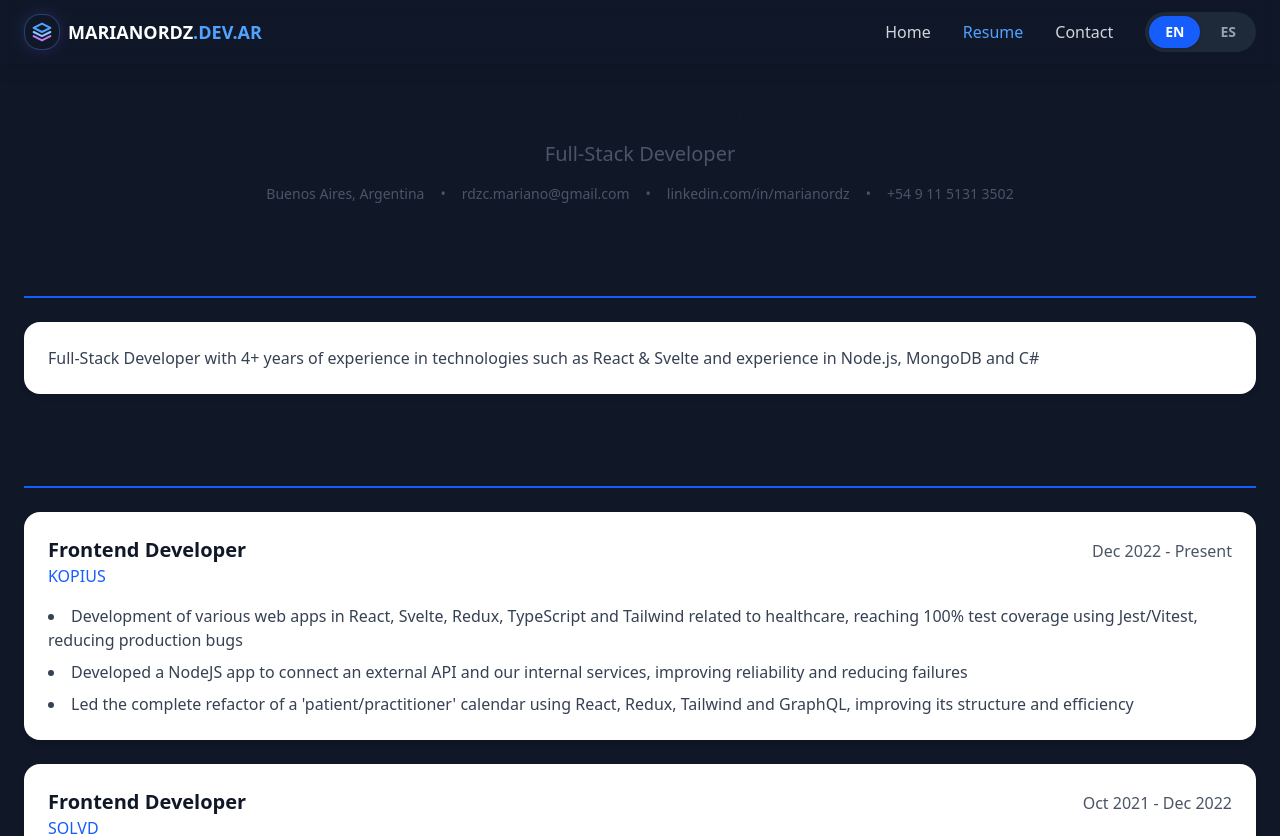
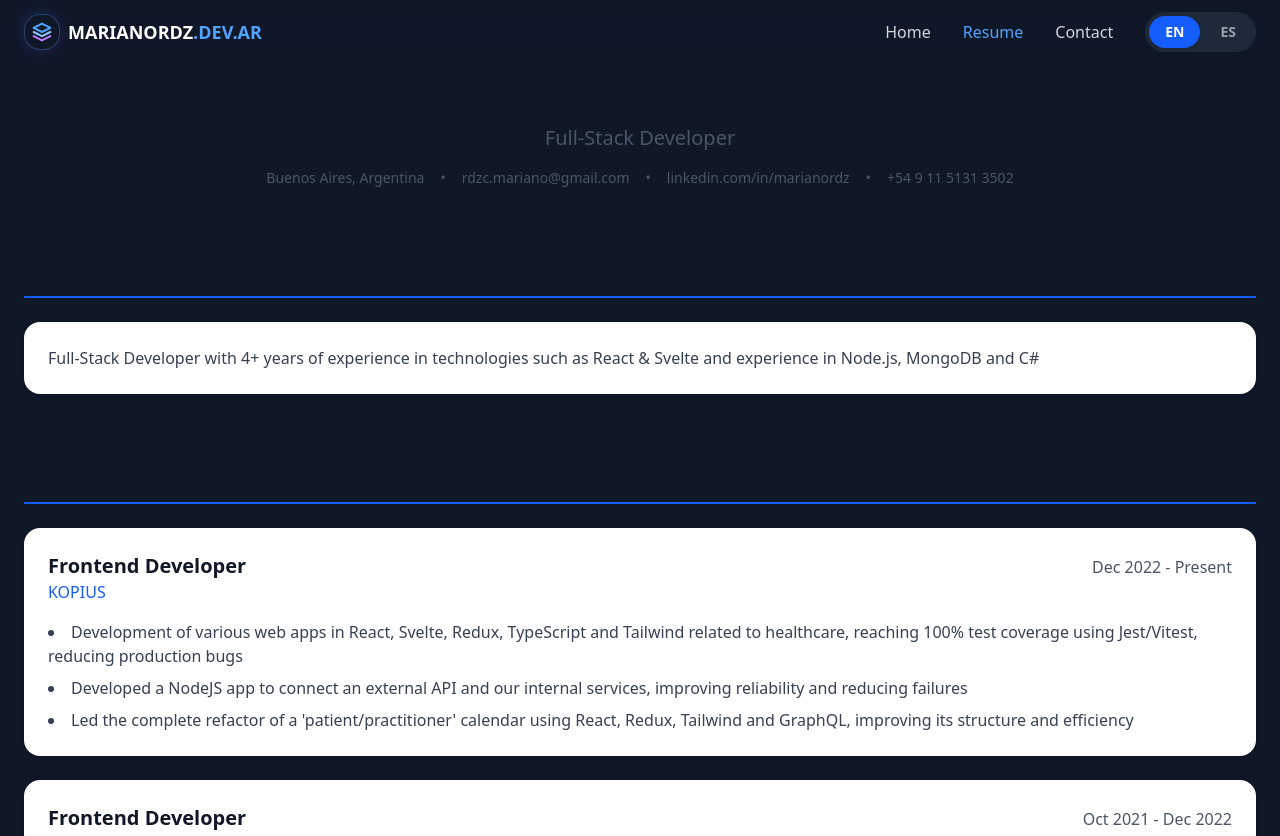
Before and after one commit to MarianoRDZ/website-react, a React (Vite) app: page /cv in a window 1280 px wide. Shown: the top 836 px of the page. Built offline with nearby package versions, Linux system fonts and the light colour scheme.

Commit message:
style(cv): add consistent spacing and card styles

```diff
--- a/src/pages/CV.jsx
+++ b/src/pages/CV.jsx
@@ -40,7 +40,7 @@ const CV = () => {
   const jobKeys = ['kopius', 'solvd', 'endava', 'mercadolibre', 'intive', 'accenture'];
 
   return (
-    <div className="mx-auto max-w-7xl space-y-12 px-6 py-8">
+    <div className="mx-auto max-w-7xl space-y-12 px-6 py-4">
       <header className="mb-12 text-center">
         <h1 className="mb-2 text-3xl font-bold text-gray-900 dark:text-white">
           {personalInfo.name}
@@ -69,7 +69,7 @@ const CV = () => {
         </div>
       </header>
 
-      <section>
+      <section className="py-4">
         <h2 className="mb-6 border-b-2 border-blue-600 pb-2 text-3xl font-bold text-gray-900 dark:text-white">
           {t('cv.summary')}
         </h2>
```
